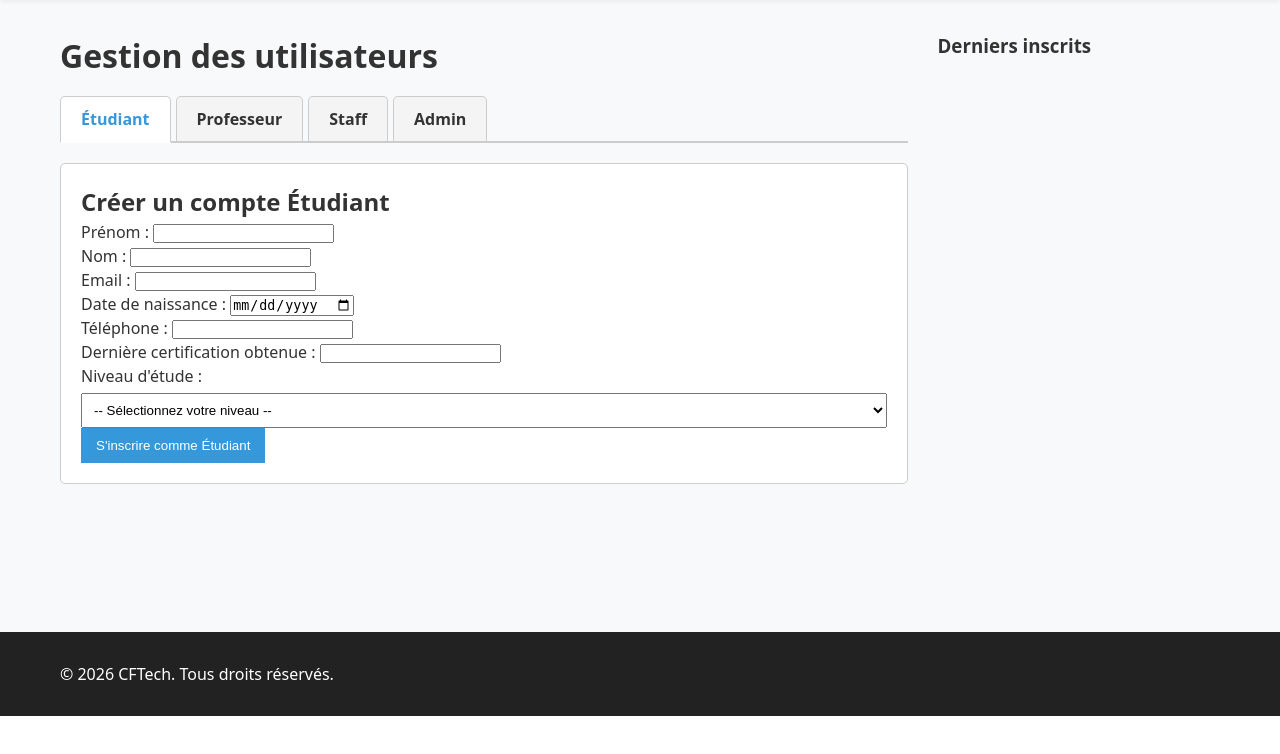
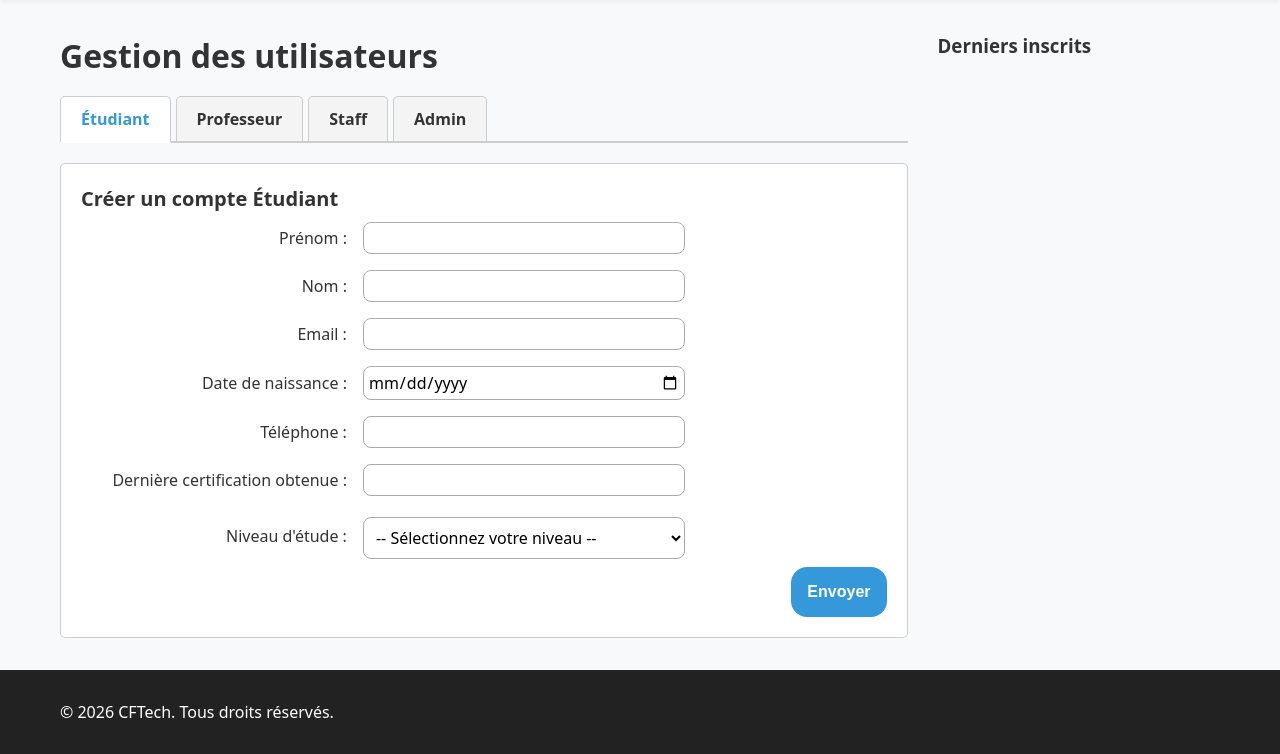
Before and after one commit to Fodba/brief_SQL, a Flask app: page /users in a window 1280 px wide. Shown: the part 84-838 px from the top of the page. Before the commit the page ends 800 px from the top, so only its background shows below. Run offline with Flask 3, Linux system fonts and the light colour scheme.

Commit message:
review for have two form on one page, review base.html and extend templae

```diff
--- a/app/app.py
+++ b/app/app.py
@@ -32,7 +32,7 @@
    return render_template("index.html")
 
 @app.route("/users", methods=["GET"])
-def list_users():
+def manage_users():
     all_users = db.session.query(User).order_by(User.id.desc()).limit(5).all()
     study_levels = db.session.query(StudyLevel).all()
     # On envoie la liste des produits au fichier HTML
@@ -40,92 +40,88 @@
 
 
 @app.route("/users", methods=["POST"])
-def register_student():
-    try:
-        # Étape A : Insertion dans la table commune 'users'
-        new_user = User(
-            firstname=request.form.get("firstname"),
-            lastname=request.form.get("lastname"),
-            email=request.form.get("email"),
-            creation_date=date.today(),  # Date du jour générée automatiquement
-            is_active=True,
-        )
-        db.session.add(new_user)
+def register_user():
+    account_type = request.form.get("account_type")
 
-        # On force SQLAlchemy à générer l'ID de l'utilisateur sans valider définitivement la transaction
-        db.session.flush()
+    if account_type == "student":
+        try:
+            # Étape A : Insertion dans la table commune 'users'
+            new_user = User(
+                firstname=request.form.get("firstname"),
+                lastname=request.form.get("lastname"),
+                email=request.form.get("email"),
+                creation_date=date.today(),  # Date du jour générée automatiquement
+                is_active=True,
+            )
+            db.session.add(new_user)
 
-        # Étape B : Liaison et insertion dans la table spécifique 'students'
-        new_student = Student(
-            id_1=new_user.id,  # Récupère l'ID généré par la table 'users'
-            birth_date=date.fromisoformat(request.form.get("birth_date")),
-            phone=request.form.get("phone"),
-            obtained_certification=request.form.get("obtained_certification"),
-            registration_date=date.today(),
-            id=int(
-                request.form.get("study_level_id")
-            ),  # ID Clé étrangère vers study_level
-        )
-        db.session.add(new_student)
+            # On force SQLAlchemy à générer l'ID de l'utilisateur sans valider définitivement la transaction
+            db.session.flush()
 
-        # Validation finale des deux opérations en base de données
-        db.session.commit()
-        flash(
-            "Inscription réussie ! Votre compte Étudiant a été enregistré en base de données.",
-            "success",
-        )
-        # 3. On redirige sur la page du formulaire au lieu d'une page blanche
-        return redirect(url_for("list_users"))
+            # Étape B : Liaison et insertion dans la table spécifique 'students'
+            new_student = Student(
+                id_1=new_user.id,  # Récupère l'ID généré par la table 'users'
+                birth_date=date.fromisoformat(request.form.get("birth_date")),
+                phone=request.form.get("phone"),
+                obtained_certification=request.form.get("obtained_certification"),
+                registration_date=date.today(),
+                id=int(
+                    request.form.get("study_level_id")
+                ),  # ID Clé étrangère vers study_level
+            )
+            db.session.add(new_student)
 
-    except Exception as e:
-        db.session.rollback()  # Annule tout en cas d'erreur (évite les données orphelines)
-        flash(f"Erreur lors de l'inscription de l'étudiant : {str(e)}", "danger")
-        return redirect(url_for("list_users"))
+            # Validation finale des deux opérations en base de données
+            db.session.commit()
+            flash(
+                "Inscription réussie ! Votre compte Étudiant a été enregistré en base de données.",
+                "success",
+            )
+            # 3. On redirige sur la page du formulaire au lieu d'une page blanche
+            return redirect(url_for("manage_users"))
 
+        except Exception as e:
+            db.session.rollback()  # Annule tout en cas d'erreur (évite les données orphelines)
+            flash(f"Erreur lors de l'inscription de l'étudiant : {str(e)}", "danger")
+            return redirect(url_for("manage_users"))
+    elif account_type == "teacher":
+        try:
+            # Étape A : Insertion dans la table commune 'users'
+            new_user = User(
+                firstname=request.form.get("firstname"),
+                lastname=request.form.get("lastname"),
+                email=request.form.get("email"),
+                creation_date=date.today(),
+                is_active=True,
+            )
+            db.session.add(new_user)
 
-# ==========================================
-# 3. TRAITEMENT DE L'INSCRIPTION PROFESSEUR (POST)
-# ==========================================
-@app.route("/users/teacher", methods=["POST"])
-def register_teacher():
-    try:
-        # Étape A : Insertion dans la table commune 'users'
-        new_user = User(
-            firstname=request.form.get("firstname"),
-            lastname=request.form.get("lastname"),
-            email=request.form.get("email"),
-            creation_date=date.today(),
-            is_active=True,
-        )
-        db.session.add(new_user)
+            # On force la génération de l'ID utilisateur
+            db.session.flush()
 
-        # On force la génération de l'ID utilisateur
-        db.session.flush()
+            # Étape B : Liaison et insertion dans la table spécifique 'teachers'
+            new_teacher = Teacher(
+                id=new_user.id,  # Récupère l'ID généré (PK et FK vers users)
+                specialty=request.form.get("specialty"),
+                hire_date=date.today(),
+                hourly_rate=float(request.form.get("hourly_rate")),
+                biography=request.form.get("biography"),
+            )
+            db.session.add(new_teacher)
 
-        # Étape B : Liaison et insertion dans la table spécifique 'teachers'
-        new_teacher = Teacher(
-            id=new_user.id,  # Récupère l'ID généré (PK et FK vers users)
-            specialty=request.form.get("specialty"),
-            hire_date=date.today(),
-            hourly_rate=float(request.form.get("hourly_rate")),
-            biography=request.form.get("biography"),
-        )
-        db.session.add(new_teacher)
+            # Validation finale en base de données
+            db.session.commit()
+            flash(
+                "Inscription réussie ! Votre compte Professeur a été enregistré en base de données.",
+                "success",
+            )
+            # 3. On redirige sur la page du formulaire au lieu d'une autre page
+            return redirect(url_for("manage_users"))
 
-        # Validation finale en base de données
-        db.session.commit()
-        flash(
-            "Inscription réussie ! Votre compte Professeur a été enregistré en base de données.",
-            "success",
-        )
-        # 3. On redirige sur la page du formulaire au lieu d'une page blanche
-        return redirect(url_for("list_users"))
-
-    except Exception as e:
-        db.session.rollback()  # Sécurité : annule la transaction si une erreur survient
-        flash(f"Erreur lors de l'inscription du professeur : {str(e)}", "danger")
-        return redirect(url_for("list_users"))
-
+        except Exception as e:
+            db.session.rollback()  # Sécurité : annule la transaction si une erreur survient
+            flash(f"Erreur lors de l'inscription du professeur : {str(e)}", "danger")
+            return redirect(url_for("manage_users"))
 
 
 if __name__ == "__main__":
--- a/app/static/css/style.css
+++ b/app/static/css/style.css
@@ -118,6 +118,8 @@
     }
 }
 
+h2{font-size:1.25rem}
+
 
 
 .logo img{
@@ -172,9 +174,53 @@
     display: block;
 }
 
+.form-content form{
+    display: flex;
+    flex-flow: column;
+}
+
+.form-content p{
+    margin: .5rem 0;
+    display: inline-flex;
+    width: 100%;
+    align-items: center;
+}
+
+.form-content p label{
+    width: 35%;
+    text-align: right;
+    padding-right: 1rem;
+}
+
+
+.form-content input, .form-content select, .form-content textarea{
+    border: 1px solid #ada9a9;
+    padding: .25rem;
+    border-radius: .5rem;
+    background: #FFF;
+    width: 40% !important;
+    align-self: flex-start;
+    font-size: 1rem;
+    font-family: inherit;
+}
+
+.btn{
+    background-color: #3498db;
+    color: white;
+    padding: 1rem;
+    border: none;
+    cursor: pointer;
+    border-radius: 1rem;
+    font-size: 1rem;
+    font-weight: bold;
+    align-self: flex-end;
+}
+
 .alert-flash{
-    padding: .5rem;
-    border:1px solid #f0f0f0
+    padding: 1rem;
+    border: 1px solid #ccc;
+    border-radius: .25rem;
+    margin-bottom: 1rem;
 }
 
 .alert-success{color:#118b35}
--- /dev/null
+++ b/app/templates/base.html
@@ -0,0 +1,45 @@
+<!DOCTYPE html>
+<html lang="fr">
+<head>
+    <meta charset="UTF-8">
+    <title>CFTech</title>
+    <meta name="viewport" content="width=device-width, initial-scale=1.0">
+    <link rel="icon" type="image/x-icon" href="{{ url_for('static', filename='img/favicon.ico') }}">
+    <link rel="stylesheet" href="{{ url_for('static', filename='css/style.css') }}">
+</head>
+<body>
+    <header class="site-header">
+        <div class="container header-wrap">
+            <div class="logo">
+                <a href="{{ url_for('index') }}"><img src="{{ url_for('static', filename='img/logo.svg') }}"></a>
+            </div>
+            <nav class="main-nav">
+                <ul>
+                    <li><a href="{{ url_for('manage_users') }}">Utisitateurs</a></li>
+                </ul>
+            </nav>
+        </div>
+    </header>
+
+    <div class="container site-content">
+        <div class="main-layout">
+            <!-- Zone dynamique où le contenu des autres pages s'injectera -->
+            <main class="main-content">
+                {% block content %}
+                {% endblock %}
+            </main>
+
+            <aside class="sidebar">
+                {% block aside %}
+                {% endblock %}
+            </aside>
+        </div>
+    </div>
+
+    <footer class="site-footer">
+        <div class="container footer-wrap">
+            <p>&copy; 2026 CFTech. Tous droits réservés.</p>
+        </div>
+    </footer>
+</body>
+</html>
--- a/app/templates/users.html
+++ b/app/templates/users.html
@@ -1,30 +1,6 @@
-<!DOCTYPE html>
-<html lang="fr">
-<head>
-    <meta charset="UTF-8">
-    <title>CFTech</title>
-    <meta name="viewport" content="width=device-width, initial-scale=1.0">
-    <link rel="icon" type="image/x-icon" href="{{ url_for('static', filename='img/favicon.ico') }}">
-    <link rel="stylesheet" href="{{ url_for('static', filename='css/style.css') }}">
-</head>
-<body>
-    <header class="site-header">
-        <div class="container header-wrap">
-            <div class="logo">
-                <a href="/"><img src="{{ url_for('static', filename='img/logo.svg') }}"></a>
-            </div>
-            <nav class="main-nav">
-                <ul>
-                    <li><a href="/users">Utisitateurs</a></li>
-                </ul>
-            </nav>
-        </div>
-    </header>
+{% extends "base.html" %}
 
-    <div class="container site-content">
-        <div class="main-layout">
-
-            <main class="main-content">
+{% block content %}
     <h1>Gestion des utilisateurs</h1>
 
     <!-- Barre de navigation des onglets -->
@@ -86,21 +62,21 @@
 
                 </select>
             </p>
-                        <button type="submit" style="background-color: #3498db; color: white; padding: 10px 15px; border: none; cursor: pointer;">S'inscrire comme Étudiant</button>
+            <button type="submit" class="btn" value="student" name="account_type">Envoyer</button>
         </form>
     </div>
 
     <!-- FORMULAIRE PROFESSEUR -->
     <div id="teacher-form" class="form-content">
         <h2>Créer un compte Enseignant</h2>
-                    <form action="/users/teacher" method="POST">
+        <form action="/users" method="POST">
             <p><label>Prénom :</label><br><input type="text" name="firstname" required></p>
             <p><label>Nom :</label><br><input type="text" name="lastname" required></p>
             <p><label>Email :</label><br><input type="email" name="email" required></p>
             <p><label>Spécialité :</label><br><input type="text" name="specialty" required></p>
             <p><label>Taux horaire (€) :</label><br><input type="number" step="0.01" name="hourly_rate" required></p>
             <p><label>Biographie :</label><br><textarea name="biography" rows="4" style="width: 100%;"></textarea></p>
-                        <button type="submit" style="background-color: #2ecc71; color: white; padding: 10px 15px; border: none; cursor: pointer;">S'inscrire comme Professeur</button>
+            <button type="submit" class="btn" value="teacher" name="account_type">Envoyer</button>
         </form>
     </div>
 
```
Also changed, not shown: other parts of app/templates/users.html (+13 -24 lines), app/templates/index.html (+9 -46 lines). Lines whose indentation alone changed are shown as unchanged.
